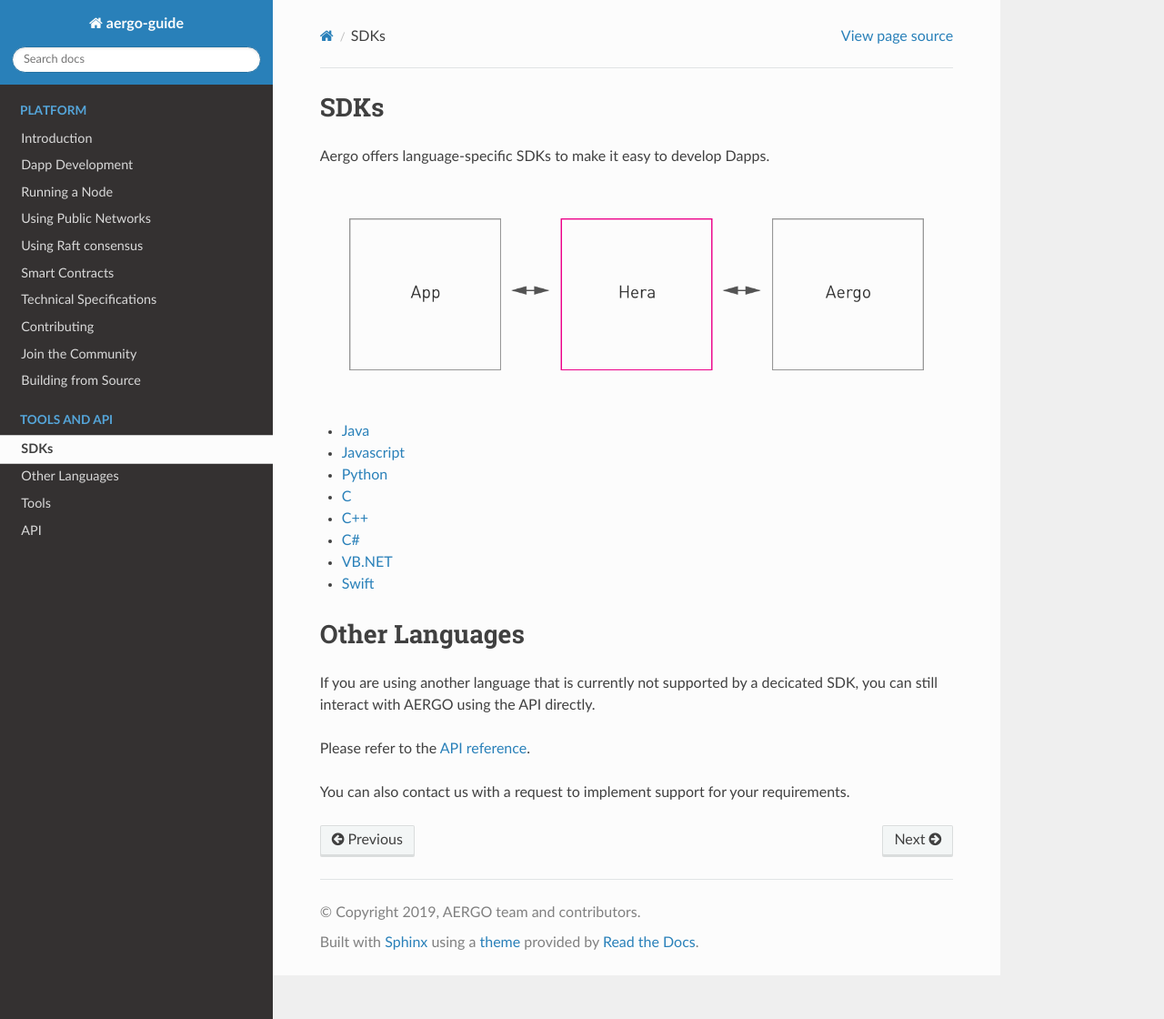
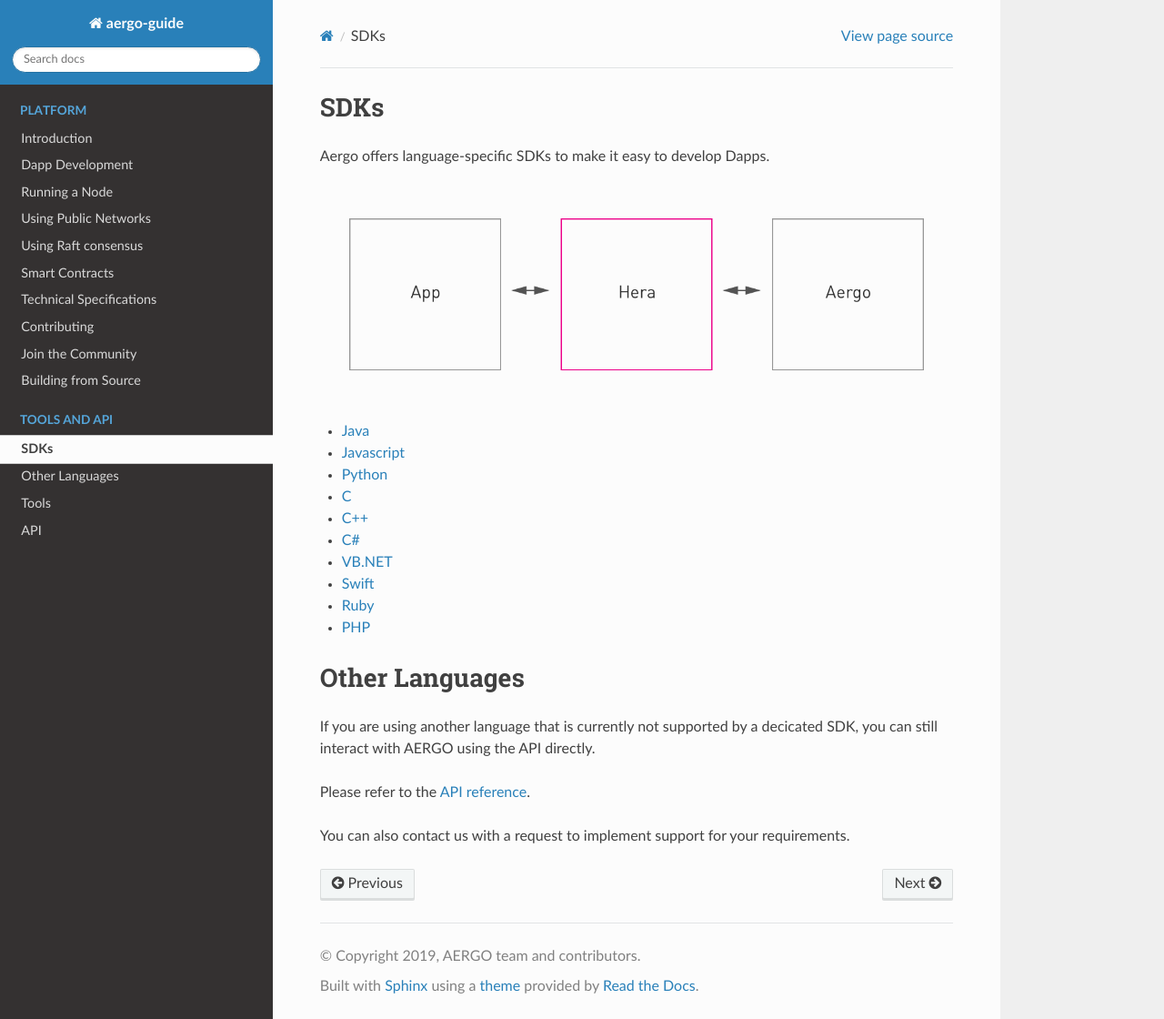
Before and after one commit to aergoio/guide, a Sphinx documentation site: the page built from source/sdks/index.rst, in a window 1280 px wide and 1120 px high. Shown: the whole window at 91% size. Built offline with Sphinx 7.4.7 and the Read the Docs theme 2.0.0, drawn with Linux system fonts in a browser that asks for light colours.

Commit message:
Update index.rst

```diff
--- a/source/sdks/index.rst
+++ b/source/sdks/index.rst
@@ -13,6 +13,8 @@
 * `C# <https://github.com/aergoio/libaergo/>`_
 * `VB.NET <https://github.com/aergoio/libaergo/>`_
 * `Swift <https://github.com/aergoio/libaergo/>`_
+* `Ruby <https://github.com/aergoio/libaergo/>`_
+* `PHP <https://github.com/aergoio/heraphp/>`_
 
 Other Languages
 ===============
```
